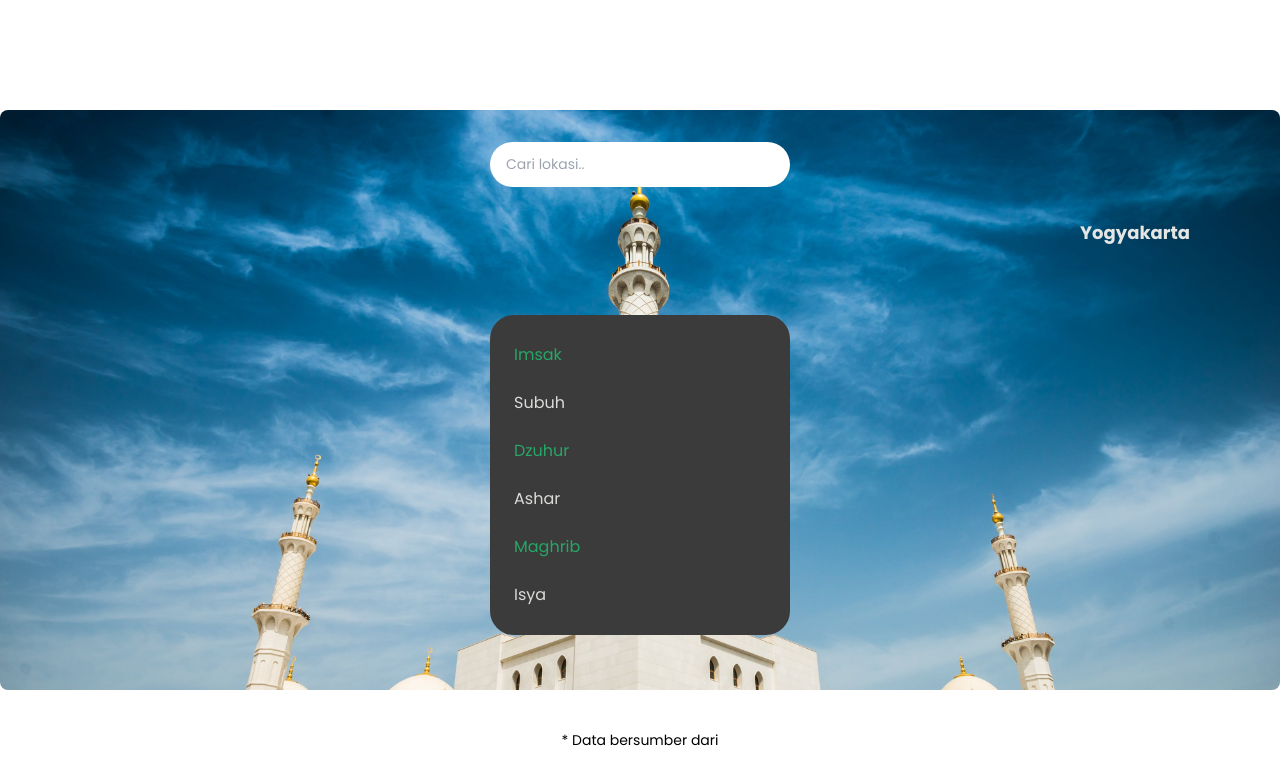
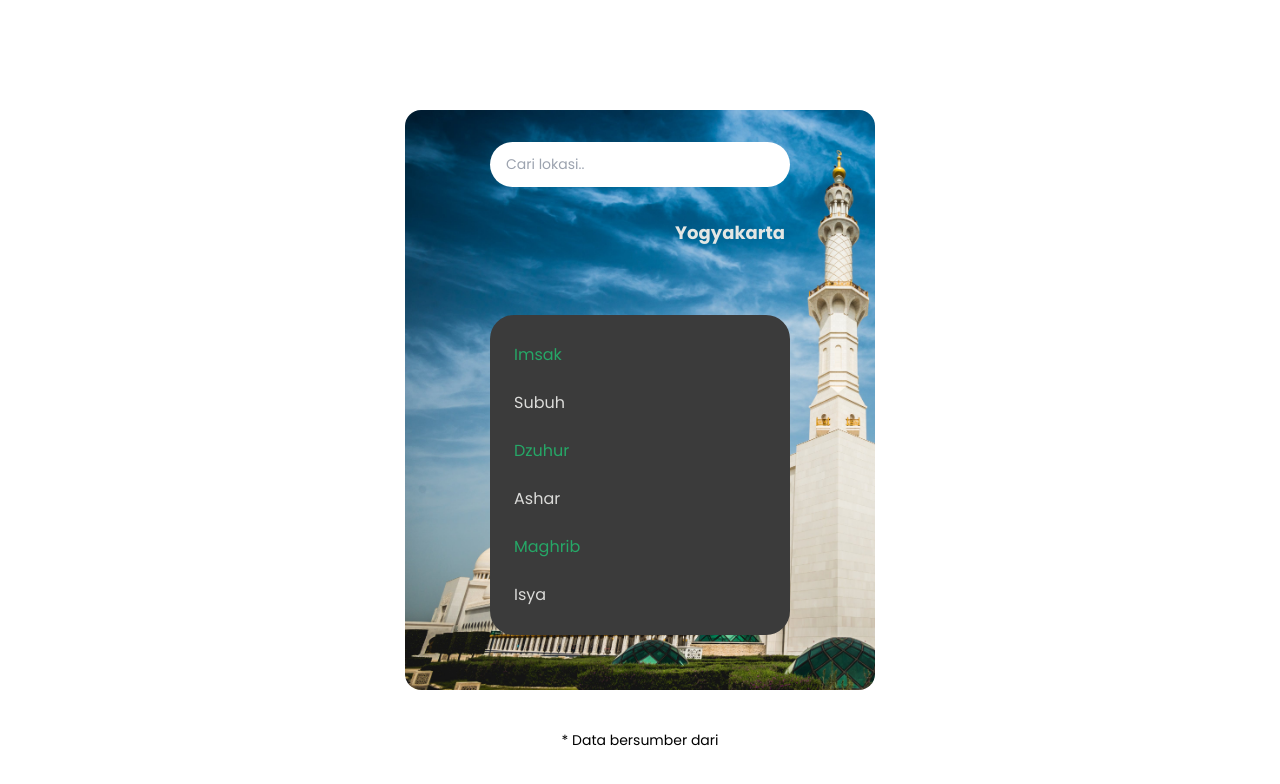
Before and after one commit to rezalastana/react-jadwal-shalat, a React (Create React App) app: page / in a window 1280 px wide. Shown: the top 784 px of the page. Built offline with nearby package versions, Linux system fonts and the light colour scheme; no server answers.

Commit message:
jadwal v3

```diff
--- a/public/index.html
+++ b/public/index.html
@@ -26,7 +26,7 @@
       work correctly both with client-side routing and a non-root public URL.
       Learn how to configure a non-root public URL by running `npm run build`.
     -->
-  <title>React App</title>
+  <title>Jadwal Shalat App</title>
 </head>
 
 <body>
--- a/src/App.js
+++ b/src/App.js
@@ -37,11 +37,11 @@ function App() {
             .then((res) => setData(res.data));
     }, [term]);
     return (
-        <div className="flex flex-col gap-5 justify-center items-center rounded-xl font-poppins  md:h-screen mt-5">
+        <div className="flex flex-col gap-5 justify-center items-center rounded-xl font-poppins md:h-screen mt-5">
             {/* card */}
             {/* bg-[url('./assets/masjid-2.jpeg')] */}
-            <div className="w-[470px] h-[580px] rounded-2xl p-5 bg-[url('./assets/masjid-2.jpeg')] bg-cover m-5 rounded-lg w-full">
-                <div className="flex flex-col w-full  items-center gap-3">
+            <div className="w-[470px] h-[580px] rounded-2xl p-5 bg-[url('./assets/masjid-2.jpeg')] bg-cover m-5">
+                <div className="flex flex-col w-full items-center gap-3">
                     {/* FORM SEARCH */}
                     {/* ketika input di klik/cari panggil onSubmit */}
                     <form
```
